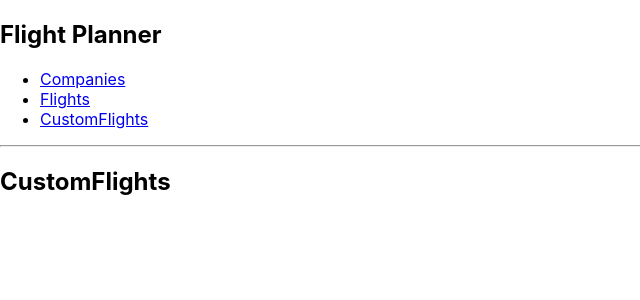
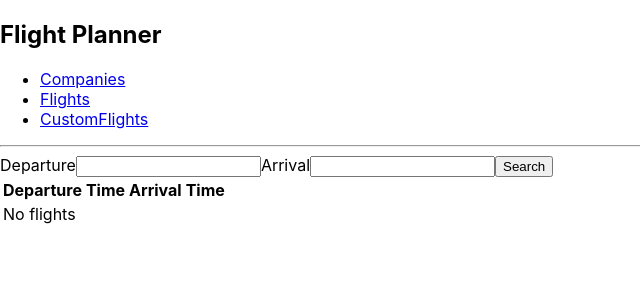
Before and after one commit to m4rt0n/flightplanner_frontend, a React (Create React App) app: page /customflights in a window 1280 px wide. Shown: the top 300 px of the page, without its empty margins (0-640 px from the left). Built offline with nearby package versions, Linux system fonts and the light colour scheme.

Commit message:
validatestatus problem in custom request

```diff
--- a/src/CustomFlights.js
+++ b/src/CustomFlights.js
@@ -1,13 +1,74 @@
-import React, { Component } from 'react';
+import React, { Component, useState, useEffect } from 'react';
+import FlightTable from './tables/FlightTable';
+import CompanyService from './services/CompanyService';
 
-class CustomFlights extends Component {
-  render() {
-    return (
-        <div>
-          <h2>CustomFlights</h2>
-        </div>
-    );
-  }
+const CustomFlights = () => {
+
+  const initialFormState = {departure: '', arrival: '' }
+  const [flights, setFlights] = useState([]);
+  const [searchFlight , setSearchFlight] = useState("");
+
+
+  const handleInputChange = event => {
+    event.preventDefault();
+    const { name, value } = event.target
+    setSearchFlight({ ...searchFlight, [name]: value });
+  };
+/*
+  useEffect(() => {
+    console.log(searchFlight);
+    findFlightsByParams(searchFlight);
+  }, []);
+*/
+  const findFlightsByParams = (searchFlight) => {
+   console.log(searchFlight.departure+" "+searchFlight.arrival);
+
+   CompanyService.getflightsbyairports(searchFlight.departure, searchFlight.arrival)
+      .then(response => {
+        setFlights(response.data);
+        console.log(response.data);
+      })
+      .catch(e => {
+        console.log(e);
+      });
+
+  };
+
+
+  return (
+    <div>
+
+      <div>
+        <form
+          onSubmit={(event) => {
+            event.preventDefault()
+            if (!searchFlight.departure || !searchFlight.arrival) return
+            setSearchFlight(initialFormState)
+        }}
+        >
+          <label>Departure</label>
+          <input
+            type="text"
+            name="departure"
+            value={searchFlight.departure}
+            onChange={handleInputChange}
+          />
+          <label>Arrival</label>
+          <input
+            type="text"
+            name="arrival"
+            value={searchFlight.arrival}
+            onChange={handleInputChange}
+          />
+          <button onClick={() => findFlightsByParams(searchFlight)}>Search</button>
+        </form>
+      </div>
+      <div>
+        <FlightTable flights={flights} />
+      </div>
+    </div>
+  );
+
 }
 
 export default CustomFlights;
--- a/src/Flights.js
+++ b/src/Flights.js
@@ -1,25 +1,22 @@
 import React, { useState, useEffect } from 'react';
-import SearchCompanyForm from './forms/SearchCompanyForm';
+import FlightTable from './tables/FlightTable';
 import CompanyService from './services/CompanyService';
 
 const Flights = () => {
 
   const [flights, setFlights] = useState([]);
-  const [searchTerm, setSearchTerm] = useState(useState(""));
+  const [searchCompany, setsearchCompany] = useState("");
 
   const handleInputChange = event => {
-    setSearchTerm(event.target.value);
+    setsearchCompany(event.target.value);
   };
 
   useEffect(() => {
-    findFlightsByCompanyName(searchTerm);
+    findFlightsByCompanyName(searchCompany);
   }, []);
 
-
-
-
-  const findFlightsByCompanyName = (searchTerm) => {
-    CompanyService.findFlightsByCompanyName(searchTerm)
+  const findFlightsByCompanyName = (searchCompany) => {
+    CompanyService.getFlightsByCompanyName(searchCompany)
       .then(response => {
         setFlights(response.data);
         console.log(response.data);
@@ -43,23 +40,15 @@ const Flights = () => {
           <input
             type="text"
             name="name"
-            value={searchTerm}
+            value={searchCompany}
             onChange={handleInputChange}
           />
-          <button onClick={() => findFlightsByCompanyName(searchTerm)}>Search</button>
+          <button onClick={() => findFlightsByCompanyName(searchCompany)}>Search</button>
         </form >
       </div>
 
       <div>
-        <ul>
-
-        {flights.map(flight => (
-          <li key={flight.id}>
-            {flight.id}</li>
-
-        ))}
-
-        </ul>
+        <FlightTable flights={flights}/>
       </div>
     </div>
   );
--- a/src/forms/AddCompanyForm.js
+++ b/src/forms/AddCompanyForm.js
@@ -7,7 +7,6 @@ const AddCompanyForm = (props) => {
 
     const handleInputChange = (event) => {
         const { name, value } = event.target
-
         setCompany({ ...company, [name]: value })
     }
 
--- a/src/forms/EditCompanyForm.js
+++ b/src/forms/EditCompanyForm.js
@@ -3,6 +3,7 @@ import React, { useState, useEffect } from 'react'
 const EditCompanyForm = (props) => {
 
     const [company, setCompany] = useState(props.currentCompany)
+
     useEffect(() => {
         setCompany(props.currentCompany)
     }, [props])
--- a/src/services/CompanyService.js
+++ b/src/services/CompanyService.js
@@ -9,23 +9,27 @@ class CompanyService {
     }
 
     saveCompany(companyCode, companyName) {
-        return axios.post(COMPANY_API_BASE_URL + '/save?' + 'code=' + companyCode, 'name=' + companyName)
+        return axios.post(COMPANY_API_BASE_URL + '/save?' + 'code=' + companyCode, 'name=' + companyName);
     }
 
     getCompanyById(companyId) {
-        return axios.get(COMPANY_API_BASE_URL + '/getbyid/' + companyId)
+        return axios.get(COMPANY_API_BASE_URL + '/getbyid/' + companyId);
     }
 
     updateCompany(companyId, companyCode, companyName) {
-        return axios.put(COMPANY_API_BASE_URL + '/update/'  + companyId + '?' + 'code=' + companyCode, 'name=' + companyName)
+        return axios.put(COMPANY_API_BASE_URL + '/update/' + companyId + '?' + 'code=' + companyCode, 'name=' + companyName);
     }
 
     deleteCompany(companyId) {
-        return axios.delete(COMPANY_API_BASE_URL + '/delete/' + companyId)
+        return axios.delete(COMPANY_API_BASE_URL + '/delete/' + companyId);
     }
 
-    findFlightsByCompanyName(companyName){
-        return axios.get(COMPANY_API_BASE_URL+'/getallflights?'+'name=' + companyName)
+    getFlightsByCompanyName(companyName) {
+        return axios.get(COMPANY_API_BASE_URL + '/getallflights?' + 'name=' + companyName);
+    }
+
+    getflightsbyairports(departure, arrival) {
+        return axios.get(COMPANY_API_BASE_URL + '/getflightsbyairports?' + 'departure=' +departure, 'arrival='+ arrival);
     }
 
 }
--- /dev/null
+++ b/src/tables/FlightTable.js
@@ -0,0 +1,35 @@
+import React from 'react'
+
+const FlightTable = (props)=>(
+<table>
+        <thead>
+            <tr>
+                <th>Departure</th>
+                <th>Time</th>
+                <th>Arrival</th>
+                <th>Time</th>
+            </tr>
+        </thead>
+        <tbody>
+            {props.flights.length > 0 ? (
+
+                props.flights.map((flight) => (
+                    <tr key={flight.id}>
+                     <td>{flight.departureAirport.airportName}</td>
+                        <td>{flight.departureTime}</td>
+                        <td>{flight.arrivalAirport.airportName}</td>
+                        <td>{flight.arrivalTime}</td>
+                    </tr>
+
+                ))
+
+            ) : (
+                <tr>
+                    <td colSpan={3}>No flights</td>
+                </tr>
+            )}
+        </tbody>
+    </table>
+)
+
+export default FlightTable;
```
